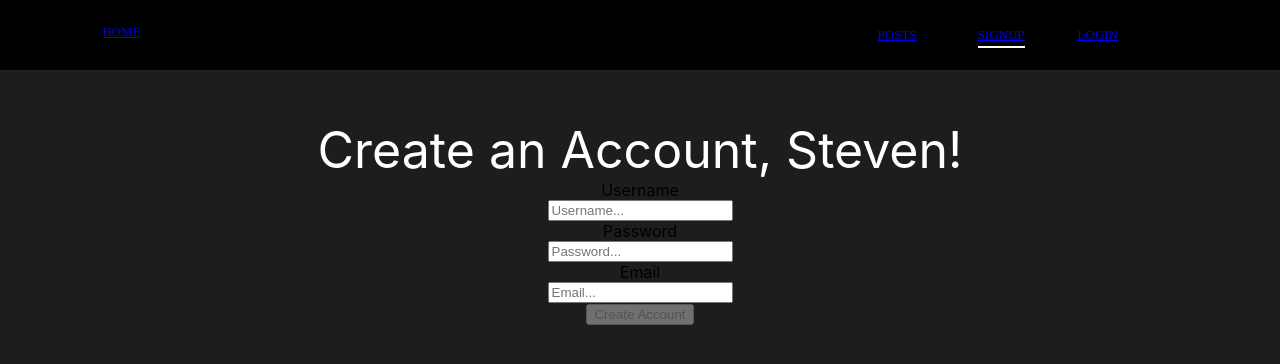
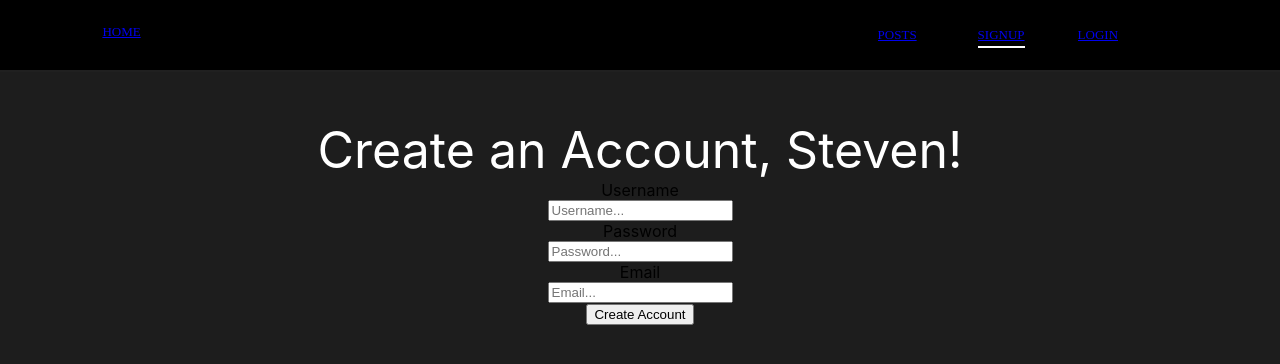
Before and after one commit to steven-rr/fullstackProject, a React (Create React App) app in the folder client/: page /form in a window 1280 px wide. Shown: the top 364 px of the page. Built offline with nearby package versions, Linux system fonts and the light colour scheme.

Commit message:
add signup validation on server side

```diff
--- a/client/src/pages/Form.js
+++ b/client/src/pages/Form.js
@@ -49,6 +49,8 @@ const Form = () => {
 
     const handleSubmit = async (e) =>
     {
+        if(!invalidFlags.submitInvalid) {
+            console.log("submitted!")
             const response = await axios
                                     .post('/api/users/register',values)
                                     .then( res => {
@@ -62,7 +64,7 @@ const Form = () => {
                                         console.log(inputErrors.emailErr)
                                     })
                                     .catch( (err) => console.log("Error:", err ) );
-
+        }
     }
     return (
         <div className={FormCSS.formContainer}>
@@ -95,7 +97,7 @@ const Form = () => {
                     <div className={FormTextFieldCSS.errMsgClass}> {inputErrors.emailErr} </div>
                 </div>
                 <div>
-                    <button onClick={handleSubmit} disabled={invalidFlags.submitInvalid} type="button" >Create Account</button>
+                    <button onClick={handleSubmit} type="button" >Create Account</button>
                 </div>
             </form>
         </div>
```
Also changed, not shown: 1 other file (tests, documents, lock files or other folders). Lines whose indentation alone changed are shown as unchanged.
